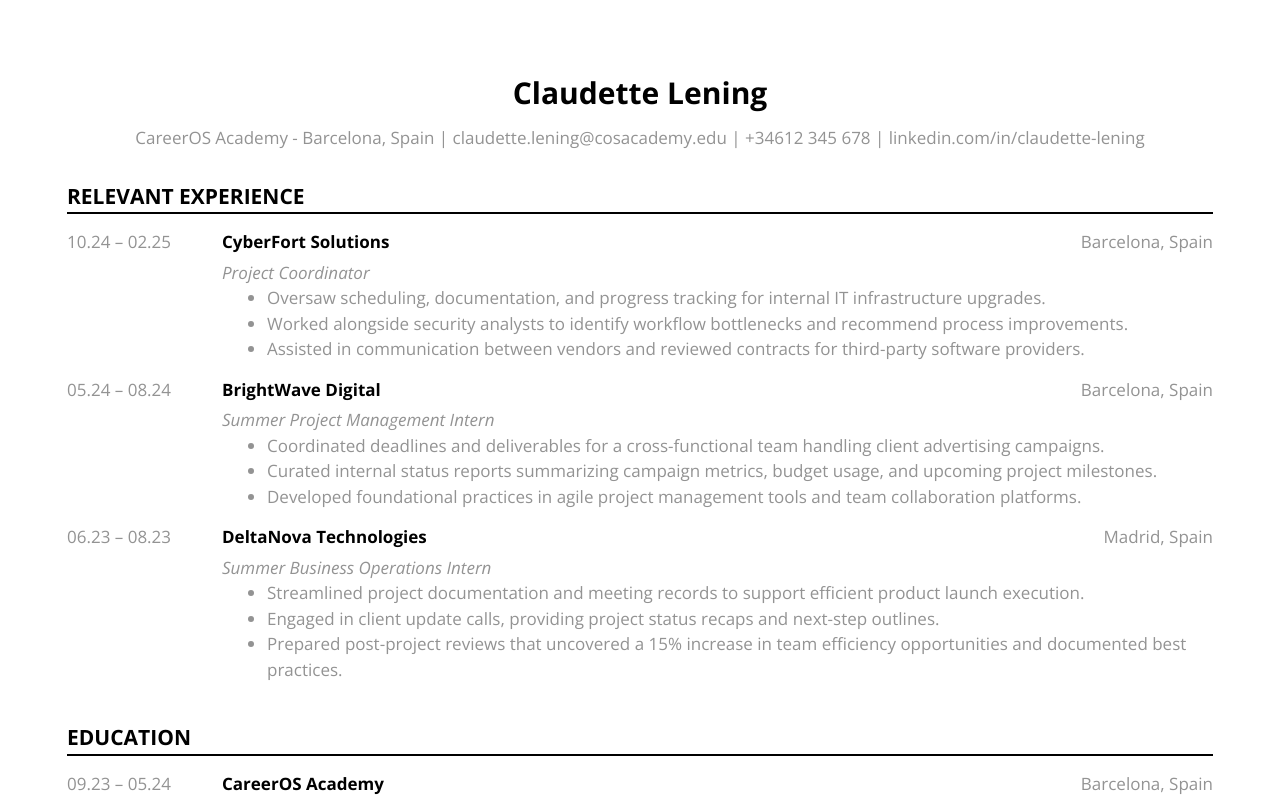
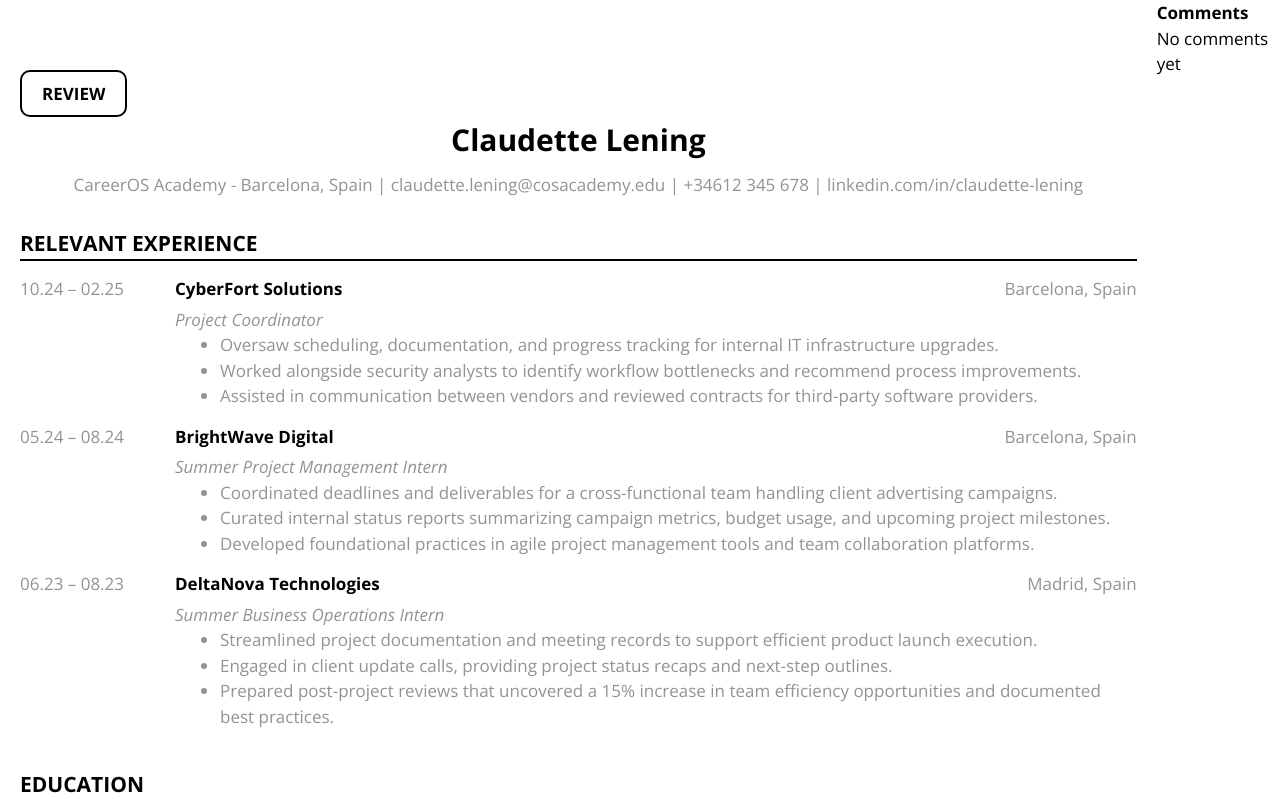
Before and after one commit to yashchenkops/resume-builder, a React (Vite) app: page / in a window 1280 px wide. Shown: the top 799 px of the page. Built offline with nearby package versions, Linux system fonts and the light colour scheme.

Commit message:
feat: add comments logic

```diff
--- a/src/App.jsx
+++ b/src/App.jsx
@@ -1,13 +1,24 @@
+import { useState } from 'react';
+import { useComments } from '@/hooks/useComments';
+
 import Header from './components/Header';
 import Section from './components/Section';
 import SectionItem from './components/SectionItem';
 import Experience from './components/Experience';
+import CommentsButton from './components/CommentsButton';
+import CommentsSidebar from './components/CommentsSidebar';
+import CommentsModal from './components/CommentsModal';
 
 import { experience, education, awards, skills } from '@/data/resumeData';
 
 function App() {
+  const [isModalOpen, setIsModalOpen] = useState(false);
+  const { comments, addComment } = useComments();
+
   return (
+    <div className="wrapper">
       <main className="resume">
+        <CommentsButton onClick={() => setIsModalOpen(true)} />
         <Header />
         <Section title="Relevant Experience">
           {experience.map((item) => (
@@ -48,6 +59,11 @@ function App() {
           ))}
         </Section>
       </main>
+
+      <CommentsSidebar comments={comments} />
+
+      {isModalOpen && <CommentsModal onClose={() => setIsModalOpen(false)} onSave={addComment} />}
+    </div>
   );
 }
 
--- /dev/null
+++ b/src/components/CommentsButton.jsx
@@ -0,0 +1,7 @@
+const CommentsButton = ({ onClick }) => (
+  <button className="button" type="button" onClick={onClick}>
+    Review
+  </button>
+);
+
+export default CommentsButton;
--- /dev/null
+++ b/src/components/CommentsModal.jsx
@@ -0,0 +1,29 @@
+import { useState } from 'react';
+
+const CommentsModal = ({ onClose, onSave }) => {
+  const [value, setValue] = useState('');
+
+  const handleSave = () => {
+    if (!value.trim()) return;
+    onSave(value);
+    onClose();
+  };
+
+  return (
+    <div className="modal-backdrop">
+      <div className="modal">
+        <textarea
+          value={value}
+          onChange={e => setValue(e.target.value)}
+          placeholder="Write your comment..."
+        />
+        <div className="modal-actions">
+          <button onClick={onClose}>Cancel</button>
+          <button onClick={handleSave}>Save</button>
+        </div>
+      </div>
+    </div>
+  );
+};
+
+export default CommentsModal;
--- /dev/null
+++ b/src/components/CommentsSidebar.jsx
@@ -0,0 +1,17 @@
+const CommentsSidebar = ({ comments }) => (
+  <aside className="comments-sidebar">
+    <h3>Comments</h3>
+
+    {comments.length === 0 && (
+      <p>No comments yet</p>
+    )}
+
+    {comments.map(comment => (
+      <div key={comment.id} className="comment">
+        {comment.text}
+      </div>
+    ))}
+  </aside>
+);
+
+export default CommentsSidebar;
--- /dev/null
+++ b/src/hooks/useComments.js
@@ -0,0 +1,23 @@
+import { useEffect, useState } from 'react';
+
+const STORAGE_KEY = 'resume-comments';
+
+export function useComments() {
+  const [comments, setComments] = useState(() => {
+    const saved = localStorage.getItem(STORAGE_KEY);
+    return saved ? JSON.parse(saved) : [];
+  });
+
+  useEffect(() => {
+    localStorage.setItem(STORAGE_KEY, JSON.stringify(comments));
+  }, [comments]);
+
+  const addComment = (text) => {
+    setComments(prev => [
+      ...prev,
+      { id: Date.now(), text }
+    ]);
+  };
+
+  return { comments, addComment };
+}
--- a/src/styles/base/_globals.scss
+++ b/src/styles/base/_globals.scss
@@ -18,3 +18,7 @@ h1 {
 h2 {
   font-size: 21px;
 }
+
+.wrapper {
+  display: flex;
+}
--- /dev/null
+++ b/src/styles/components/_button.scss
@@ -0,0 +1,16 @@
+@use '../base/variables' as *;
+@use '../base/mixins' as *;
+
+.button {
+  text-transform: uppercase;
+  font-weight: 700;
+  padding: 10px 20px;
+  border-radius: 10px;
+  border: 2px solid $black;
+
+  @include hover {
+    background-color: $black;
+    color: $white;
+    cursor: pointer;
+  }
+}
--- /dev/null
+++ b/src/styles/components/_modal.scss
@@ -0,0 +1,14 @@
+.modal-backdrop {
+  position: fixed;
+  inset: 0;
+  background: rgba(0,0,0,.4);
+  display: flex;
+  align-items: center;
+  justify-content: center;
+}
+
+.modal {
+  background: #fff;
+  padding: 16px;
+  width: 400px;
+}
--- a/src/styles/index.scss
+++ b/src/styles/index.scss
@@ -3,9 +3,11 @@
 @use "./base/mixins";
 @use "./base/globals";
 
-@use "./layout/resume";
+@use "./layout/main";
 @use "./layout/section";
 
+@use "./components/button";
 @use "./components/header";
 @use "./components/section-item";
 @use "./components/experience";
+@use "./components/modal";
```
Also changed, not shown: src/styles/layout/_main.scss (renamed from src/styles/layout/_resume.scss). Lines whose indentation alone changed are shown as unchanged.
